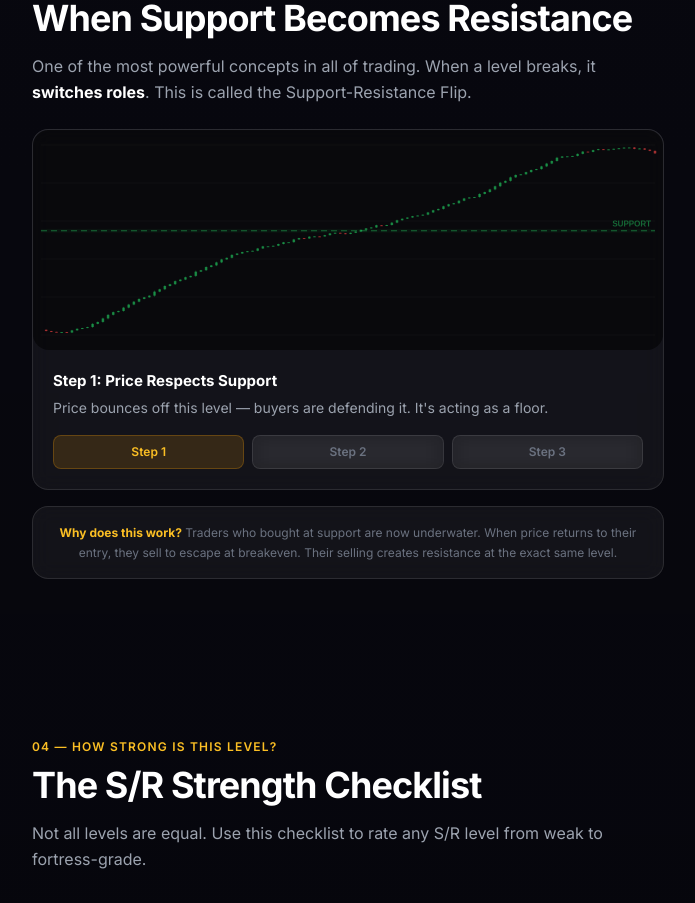
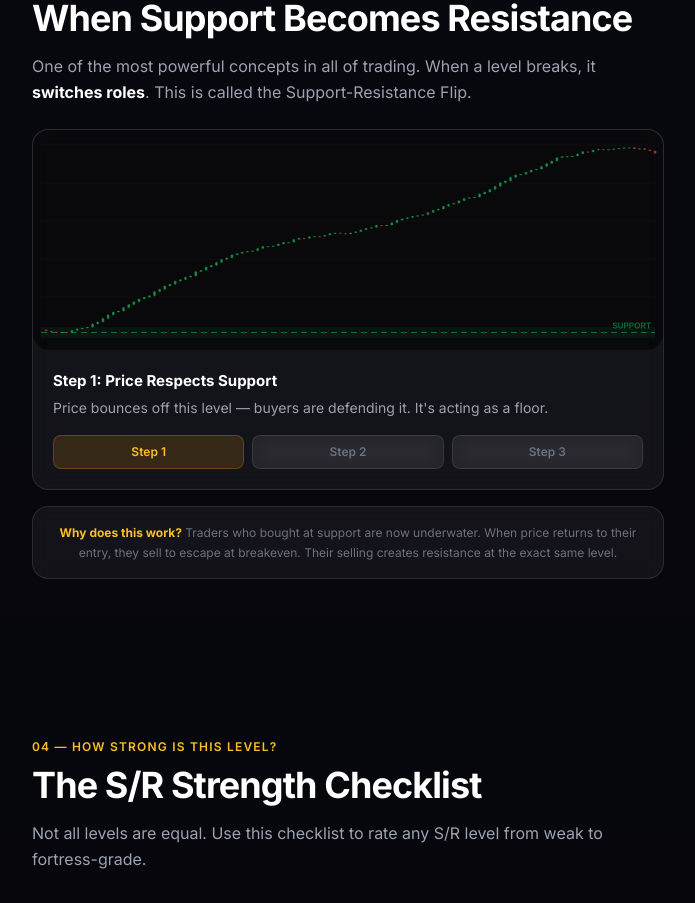
Before and after one commit to shezabs/interakktive-website, a Next.js app: page /academy/lesson/support-resistance in a window 1280 px wide. Shown: the part 2480-3383 px from the top of the page, without its empty margins (292-987 px from the left). Built offline with nearby package versions, Linux system fonts and the light colour scheme; no server answers.

Commit message:
fix: Real S/R detection algorithm based on swing point clustering

```diff
--- a/app/academy/lesson/support-resistance/page.tsx
+++ b/app/academy/lesson/support-resistance/page.tsx
@@ -24,6 +24,55 @@ function seededPrices(seed: number, count: number, trend: number = 0): number[]
 
 const mainPrices = seededPrices(42, 200);
 const flipPrices = seededPrices(77, 150, 0.3);
+
+// ============================================================
+// REAL S/R DETECTION — finds actual bounce zones
+// ============================================================
+function detectSR(prices: number[], lookback: number = 5): { support: number; resistance: number } {
+  // Step 1: Find swing lows (potential support) and swing highs (potential resistance)
+  const swingLows: number[] = [];
+  const swingHighs: number[] = [];
+
+  for (let i = lookback; i < prices.length - lookback; i++) {
+    let isLow = true, isHigh = true;
+    for (let j = 1; j <= lookback; j++) {
+      if (prices[i] > prices[i - j] || prices[i] > prices[i + j]) isLow = false;
+      if (prices[i] < prices[i - j] || prices[i] < prices[i + j]) isHigh = false;
+    }
+    if (isLow) swingLows.push(prices[i]);
+    if (isHigh) swingHighs.push(prices[i]);
+  }
+
+  // Step 2: Cluster nearby swing points into zones
+  // Use a tolerance based on the price range
+  const range = Math.max(...prices) - Math.min(...prices);
+  const tolerance = range * 0.06; // 6% of range
+
+  function findBestCluster(swings: number[]): number {
+    if (swings.length === 0) return prices[prices.length - 1];
+    // Count how many swing points fall near each swing point
+    let bestLevel = swings[0], bestCount = 0;
+    for (const level of swings) {
+      const count = swings.filter(s => Math.abs(s - level) < tolerance).length;
+      if (count > bestCount) { bestCount = count; bestLevel = level; }
+    }
+    // Return the average of all points in the best cluster
+    const cluster = swings.filter(s => Math.abs(s - bestLevel) < tolerance);
+    return cluster.reduce((a, b) => a + b, 0) / cluster.length;
+  }
+
+  const support = findBestCluster(swingLows);
+  let resistance = findBestCluster(swingHighs);
+
+  // Make sure resistance is above support
+  if (resistance <= support) {
+    // Find second-best cluster for highs that's above support
+    const highsAbove = swingHighs.filter(h => h > support + tolerance);
+    resistance = highsAbove.length > 0 ? findBestCluster(highsAbove) : Math.max(...prices) - range * 0.1;
+  }
+
+  return { support, resistance };
+}
 
 // ============================================================
 // CHART DRAWING UTILITY
@@ -121,26 +170,27 @@ function SRFormationDemo() {
     ctx.fillStyle = 'rgba(0,0,0,0.3)'; ctx.fillRect(0, 0, W, H);
     const prices = mainPrices.slice(0, 120);
 
-    const supportLevel = Math.min(...prices) + (Math.max(...prices) - Math.min(...prices)) * 0.25;
-    const resistanceLevel = Math.min(...prices) + (Math.max(...prices) - Math.min(...prices)) * 0.75;
+    const { support: supportLevel, resistance: resistanceLevel } = detectSR(prices);
+    const range = Math.max(...prices) - Math.min(...prices);
+    const tol = range * 0.06;
 
     const lines: any[] = [];
     const zones: any[] = [];
     const bounces: any[] = [];
 
     if (step >= 1) {
-      bounces.push({ priceLevel: supportLevel, tolerance: 2.5, color: 'rgba(34,197,94,0.6)' });
+      bounces.push({ priceLevel: supportLevel, tolerance: tol, color: 'rgba(34,197,94,0.6)' });
     }
     if (step >= 2) {
       lines.push({ y: supportLevel, color: 'rgba(34,197,94,0.5)', label: 'SUPPORT', dashed: true });
     }
     if (step >= 3) {
-      bounces.push({ priceLevel: resistanceLevel, tolerance: 2.5, color: 'rgba(239,68,68,0.6)' });
+      bounces.push({ priceLevel: resistanceLevel, tolerance: tol, color: 'rgba(239,68,68,0.6)' });
     }
     if (step >= 4) {
       lines.push({ y: resistanceLevel, color: 'rgba(239,68,68,0.5)', label: 'RESISTANCE', dashed: true });
-      zones.push({ y1: supportLevel - 1, y2: supportLevel + 1, color: 'rgba(34,197,94,0.06)', label: '' });
-      zones.push({ y1: resistanceLevel - 1, y2: resistanceLevel + 1, color: 'rgba(239,68,68,0.06)', label: '' });
+      zones.push({ y1: supportLevel - tol * 0.5, y2: supportLevel + tol * 0.5, color: 'rgba(34,197,94,0.06)', label: '' });
+      zones.push({ y1: resistanceLevel - tol * 0.5, y2: resistanceLevel + tol * 0.5, color: 'rgba(239,68,68,0.06)', label: '' });
     }
 
     drawPriceChart(ctx, W, H, prices, { lines, zones, highlightBounces: bounces });
@@ -190,19 +240,21 @@ function FlipZoneDemo() {
   const drawFlip = useCallback((ctx: CanvasRenderingContext2D, W: number, H: number) => {
     ctx.fillStyle = 'rgba(0,0,0,0.3)'; ctx.fillRect(0, 0, W, H);
     const prices = flipPrices.slice(0, 120);
-    const flipLevel = Math.min(...prices) + (Math.max(...prices) - Math.min(...prices)) * 0.55;
+    const { support: flipLevel } = detectSR(prices);
+    const range = Math.max(...prices) - Math.min(...prices);
+    const tol = range * 0.06;
 
     const lines: any[] = [];
     const zones: any[] = [];
 
     if (phase === 0) {
       lines.push({ y: flipLevel, color: 'rgba(34,197,94,0.5)', label: 'SUPPORT', dashed: true });
-      zones.push({ y1: flipLevel - 1.5, y2: flipLevel + 1.5, color: 'rgba(34,197,94,0.06)', label: '' });
+      zones.push({ y1: flipLevel - tol * 0.5, y2: flipLevel + tol * 0.5, color: 'rgba(34,197,94,0.06)', label: '' });
     } else if (phase === 1) {
       lines.push({ y: flipLevel, color: 'rgba(239,68,68,0.5)', label: 'BREAK ↓', dashed: false });
     } else {
       lines.push({ y: flipLevel, color: 'rgba(239,68,68,0.5)', label: 'NOW RESISTANCE', dashed: true });
-      zones.push({ y1: flipLevel - 1.5, y2: flipLevel + 1.5, color: 'rgba(239,68,68,0.06)', label: '' });
+      zones.push({ y1: flipLevel - tol * 0.5, y2: flipLevel + tol * 0.5, color: 'rgba(239,68,68,0.06)', label: '' });
     }
 
     drawPriceChart(ctx, W, H, prices, { lines, zones });
@@ -251,9 +303,8 @@ function DrawSRGame() {
   const prices = mainPrices.slice(20, 160);
   const priceMin = Math.min(...prices) - 2, priceMax = Math.max(...prices) + 2;
 
-  // Actual S/R levels (where most bounces happen)
-  const actualSupport = Math.min(...prices) + (priceMax - priceMin) * 0.22;
-  const actualResistance = Math.min(...prices) + (priceMax - priceMin) * 0.78;
+  // Detect actual S/R from the price data using swing point clustering
+  const { support: actualSupport, resistance: actualResistance } = detectSR(prices);
 
   useEffect(() => {
     const c = canvasRef.current, d = containerRef.current; if (!c || !d) return;
```
Also changed, not shown: 1 other file (tests, documents, lock files or other folders).
